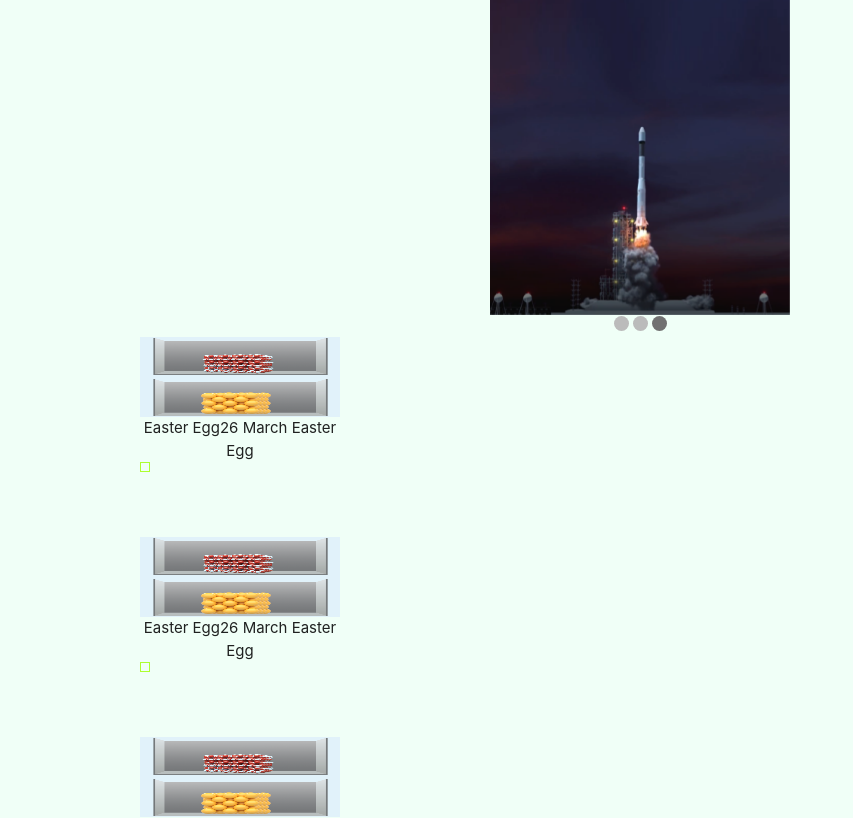
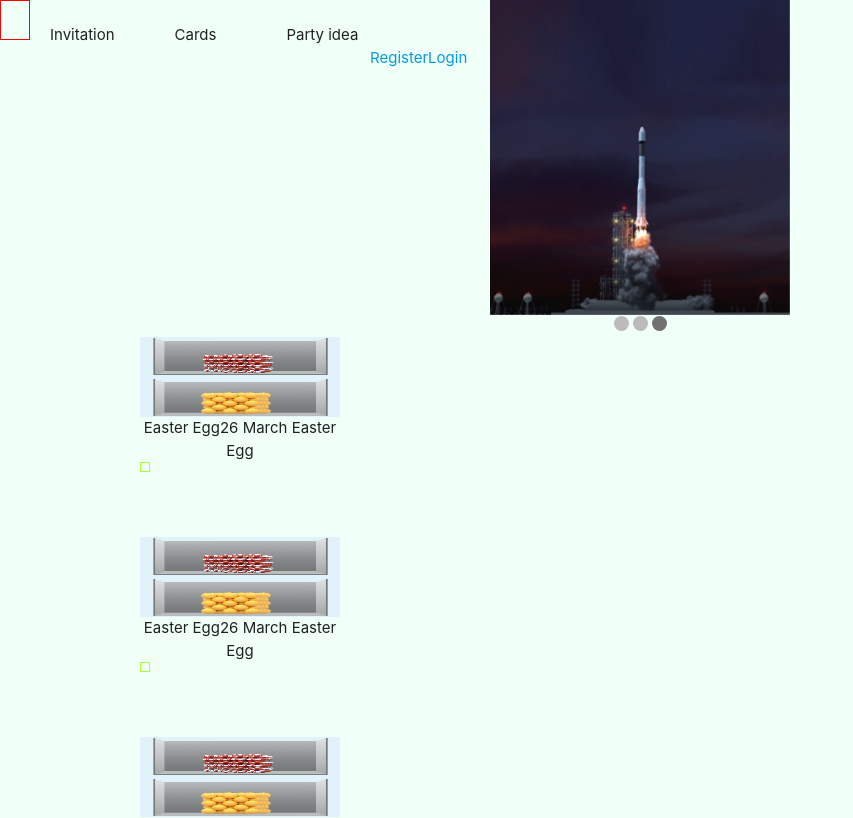
Before and after one commit to shivam-tyagi/RegistrationPOC, a React (Create React App) app in the folder src/client/: page / in a window 1280 px wide. Shown: the top 818 px of the page, without its empty margins (0-853 px from the left). Built offline with nearby package versions, Linux system fonts and the light colour scheme.

Commit message:
header in landing page

```diff
--- a/src/client/src/App.css
+++ b/src/client/src/App.css
@@ -96,6 +96,51 @@
   border: 2px dashed grey;
 }
 
+.navbar-fixed{
+  top: 0;
+  width: 100%;
+  position: absolute;
+}
+
+.logo-lading-page{
+  width: 30px;
+  height: 40px;
+  border: 1px solid red;
+  display: inline-block;
+}
+
+.invitation-landing-page{
+  display: inline-block;
+  left: 20px;
+  position: relative;
+}
+
+.cards-landing-page {
+  display: inline-block;
+  position: relative;
+  left: 80px;
+}
+
+.party-ideas-landing-page{
+  display: inline-block;
+  position: relative;
+  left: 150px;
+}
+
+.register-text{
+  display: inline-block;
+  position: relative;
+  left: 350px;
+}
+
+.register-text{
+  display: inline-block;
+  position: relative;
+  left: 370px;
+}
+
+
+
 /*-----------IMAGE CAROUSEL-----------*/
 
 * {box-sizing: border-box;}
--- a/src/client/src/components/imageCarouselLogin/ImageCarouselForLogin.js
+++ b/src/client/src/components/imageCarouselLogin/ImageCarouselForLogin.js
@@ -19,7 +19,9 @@ class ImageCarouselForLogin extends Component {
     let i;
     // let slides = document.getElementsByClassName("mySlides");
     // let dots = document.getElementsByClassName("dot");
+    // console.log('this.carouselImages.', this.carouselImages);
     for (i = 0; i < this.carouselImages.size; i++) {
+      // console.log('this.carouselImages.', this.carouselImages.get(i));
       this.carouselImages.get(i).style.display = "none";
     }
 
--- a/src/client/src/components/layout/Landing.js
+++ b/src/client/src/components/layout/Landing.js
@@ -2,6 +2,7 @@ import React, { Component } from "react";
 import { Link } from "react-router-dom";
 import {configData , templateLayouts, landing_top_carousel_images, landing_bottom_carousel_images} from "../../data/config";
 import ImageCarouselForLogin from "../imageCarouselLogin/ImageCarouselForLogin";
+import Navbar from './Navbar';
 
 class Landing extends Component {
   constructor(props) {
@@ -12,6 +13,7 @@ class Landing extends Component {
   render() {
     return (
       <div style={{ height: "100%", backgroundColor: `${configData.landingPageBg}`, }} className="container valign-wrapper landingPage">
+        <Navbar></Navbar>
         <div className="row">
           <div className="col s12 center-align ">
             <ImageCarouselForLogin images = {landing_top_carousel_images}></ImageCarouselForLogin>
--- a/src/client/src/components/layout/Navbar.js
+++ b/src/client/src/components/layout/Navbar.js
@@ -6,24 +6,15 @@ class Navbar extends Component {
   render() {
     return (
       <div className="navbar-fixed">
-        <nav className="z-depth-0" style={{
-          backgroundColor: `${configData.header.headerColor}`,
-        }}>
-          {/* <div className="nav-wrapper white"> */}
-          <div className="nav-wrapper">
-            <Link
-              to="/"
-              style={{
-                fontFamily: "monospace",
-                backgroundColor: `${configData.header.headerLogoBgColor}`,
-              }}
-              className="col s5 brand-logo center black-text"
-            >
-              <i className="material-icons">{configData.header.headerLogo[1]}</i>
-              Registration Portal
-            </Link>
-          </div>
-        </nav>
+        <div className='logo-lading-page'></div>
+        <div className='invitation-landing-page'>Invitation</div>
+        <div className='cards-landing-page'>Cards</div>
+        <div className='party-ideas-landing-page'>Party idea</div>
+        <div className='searchbar-landing-page'></div>
+        {/* <div className="nav-wrapper"> */}
+        <Link to="/signup" className="register-text">Register</Link>
+        <Link to="/login" className="register-text">Login</Link>
+        {/* </div> */}
       </div>
     );
   }
```
